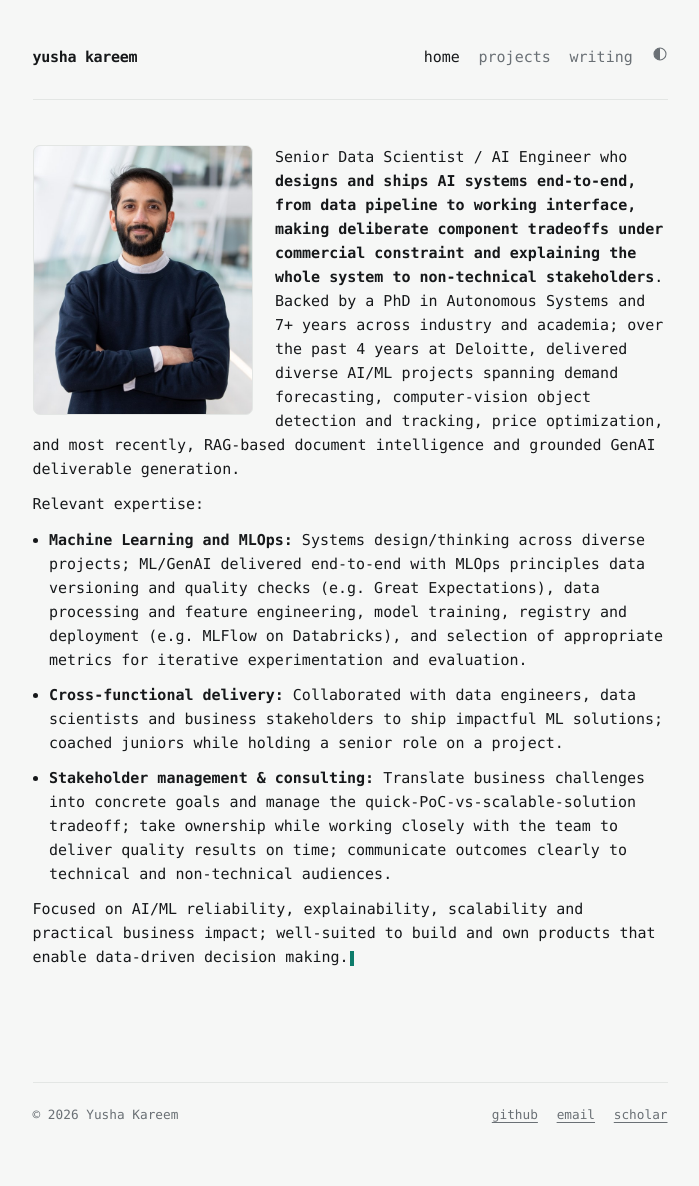
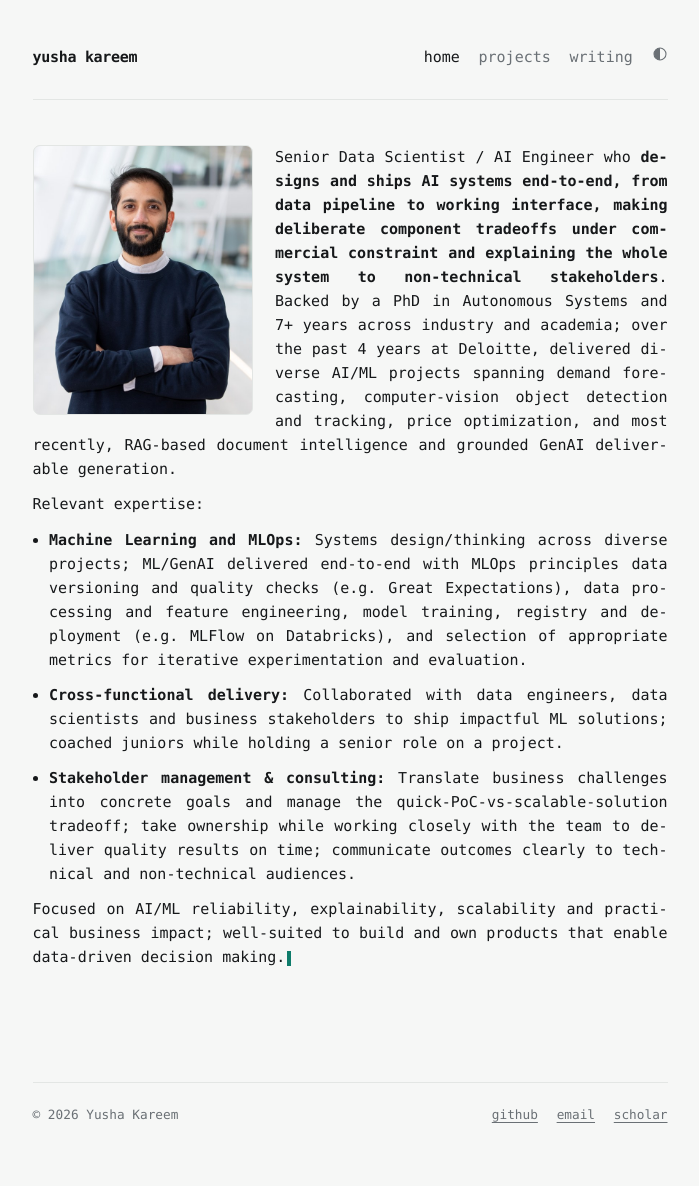
Before and after one commit to yushakareem/yushakareem.github.io, a Jekyll site: the page built from index.md, in a window 1280 px wide. Shown: the whole page, without its empty margins (290-989 px from the left). Built offline with Jekyll 4.4.1, drawn with Linux system fonts in a browser that asks for light colours.

Commit message:
Promote nav brand to h1 on home; justify summary text
- Home page: wrap brand in <h1> (neutralized styling) so the page has
  a top-level heading for SEO/accessibility; other pages keep the link
- Justify the identity summary with hyphens: auto for clean edges

```diff
--- a/_includes/nav.html
+++ b/_includes/nav.html
@@ -1,5 +1,9 @@
 <nav class="nav">
+  {% if page.url == '/' %}
+  <h1 class="nav-brand-h1"><a href="{{ '/' | relative_url }}" class="nav-brand">yusha kareem</a></h1>
+  {% else %}
   <a href="{{ '/' | relative_url }}" class="nav-brand">yusha kareem</a>
+  {% endif %}
   <ul class="nav-links">
     <li><a href="{{ '/' | relative_url }}"{% if page.url == '/' %} class="active" aria-current="page"{% endif %}>home</a></li>
     <li><a href="{{ '/projects/' | relative_url }}"{% if page.url contains '/projects' %} class="active" aria-current="page"{% endif %}>projects</a></li>
--- a/assets/css/style.css
+++ b/assets/css/style.css
@@ -59,6 +59,7 @@ a:focus-visible {
   flex-wrap: wrap;
   gap: 1rem;
 }
+.nav-brand-h1 { margin: 0; font: inherit; }
 .nav-brand { text-decoration: none; font-weight: 600; letter-spacing: -0.02em; }
 .nav-links { list-style: none; display: flex; align-items: center; gap: 1.25rem; margin: 0; padding: 0; }
 .nav-links a { text-decoration: none; color: var(--muted); }
@@ -95,6 +96,7 @@ a:focus-visible {
 
 /* home identity — floated portrait, summary wraps around it */
 .identity { margin: 0 0 2.75rem; }
+.identity-text { text-align: justify; hyphens: auto; }
 .identity::after { content: ""; display: block; clear: both; }
 .identity-text p, .identity-text li { margin: 0.75rem 0; font-family: var(--mono); }
 .identity-text > :first-child { margin-top: 0; }
```
